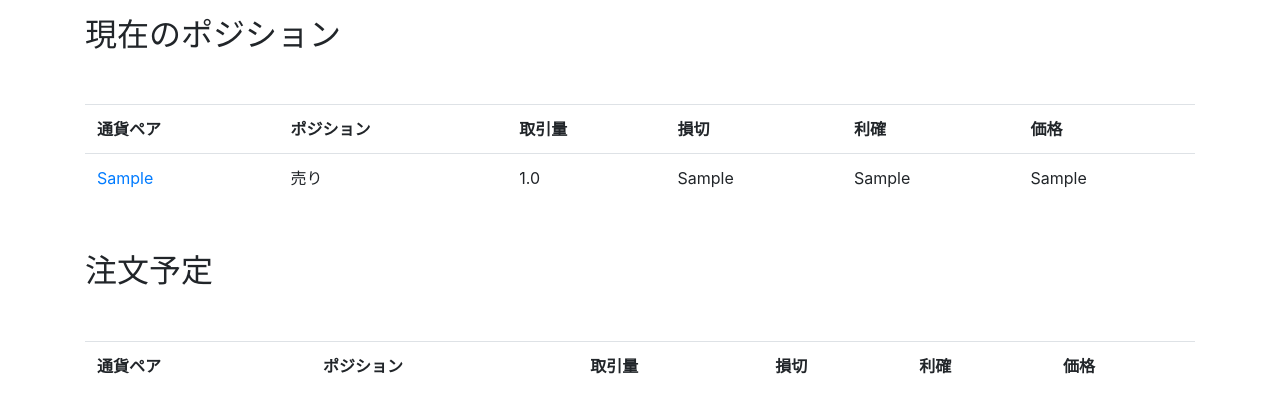
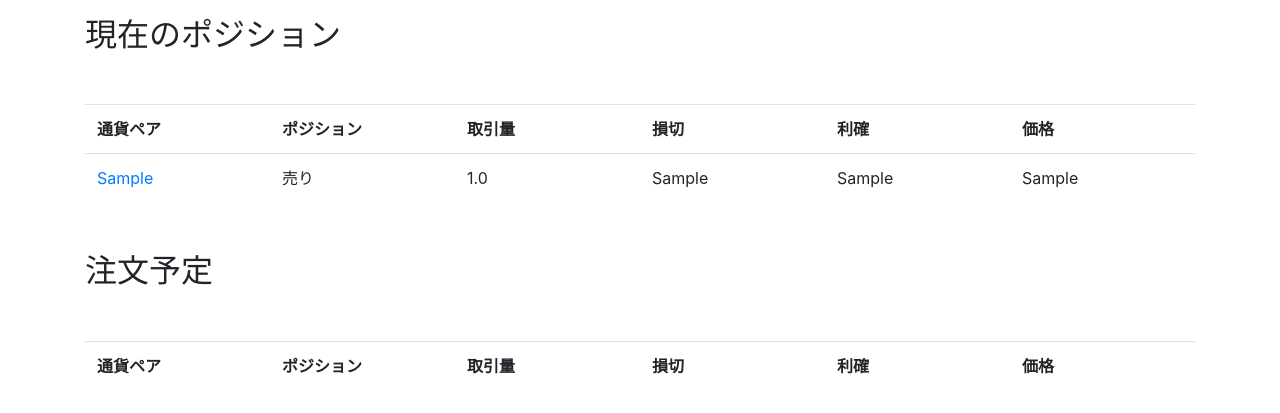
Before and after one commit to var-demiurgos/social-trading, a Django app: page /trade/lists in a window 1280 px wide. Shown: the top 413 px of the page. Run offline with Django 3.2, Linux system fonts and the light colour scheme; tables that the repository leaves empty hold one stand-in row (values such as "Sample post"); lists and menus that the app fills with data are empty; parts of the project's set-up code (start-up, migrations or seed data) failed here and were passed over; some libraries are stand-ins or nearby versions.

Commit message:
make it better

```diff
--- a/SocialTrade/templates/trade/trade_lists.html
+++ b/SocialTrade/templates/trade/trade_lists.html
@@ -65,5 +65,8 @@
 			margin-top: 50px;
 				white-space: pre;
 		}
+		th{
+			width:16%;
+		}
 	</style>
 {% endblock %}
--- a/SocialTrade/templates/trade/trade_pair.html
+++ b/SocialTrade/templates/trade/trade_pair.html
@@ -62,5 +62,8 @@
 			margin-top: 50px;
 				white-space: pre;
 		}
+		th{
+			width: 20%;
+		}
 	</style>
 {% endblock %}
```
